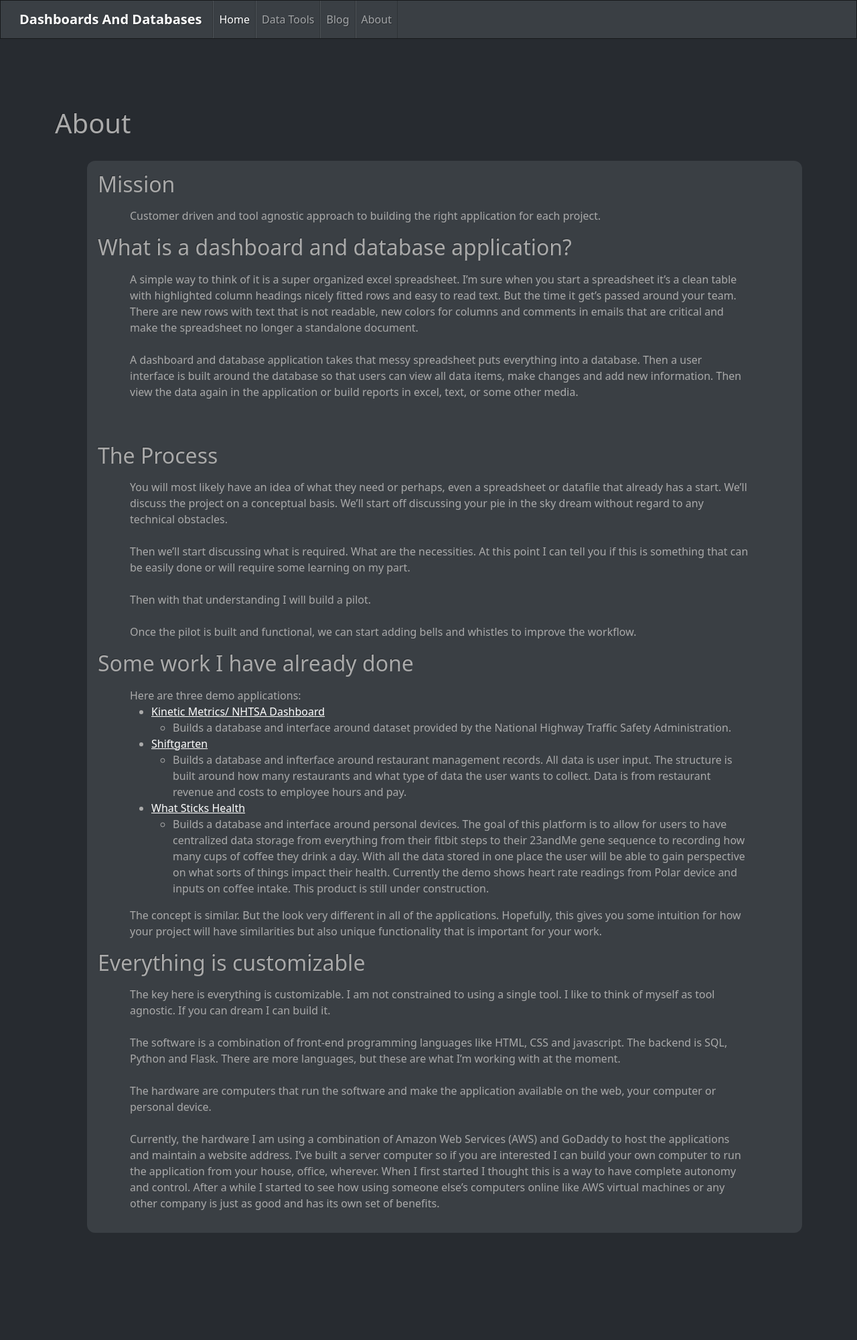
After one commit to costa-rica/dashAndData, a Flask app: page /about in a window 1280 px wide. The commit adds this page. Shown: the whole page at 67% size. Run offline with Flask 2, Linux system fonts and the light colour scheme; parts of the project's set-up code (start-up, migrations or seed data) failed here and were passed over; some libraries are stand-ins or nearby versions.

Commit message:
updated messaging in home page; added about draft

```diff
--- a/dashAndData/config.py
+++ b/dashAndData/config.py
@@ -24,8 +24,8 @@ class Config:
     SQLALCHEMY_DATABASE_URI = config.get('SQL_URI_DAD')
     # MAIL_SERVER = config.get('MAIL_SERVER_GOOGLE')
     # MAIL_PORT = config.get('MAIL_SERVER_GOOGLE')
-    MAIL_PASSWORD_TGE = config.get('MAIL_PASSWORD_TGE')
-    MAIL_USERNAME_TGE = config.get('MAIL_USERNAME_TGE')
+    MAIL_PASSWORD_DAD = config.get('MAIL_PASSWORD_DAD')
+    MAIL_USERNAME_DAD = config.get('MAIL_USERNAME_DAD')
     MAIL_SERVER_GD = config.get('MAIL_SERVER_GD')
     MAIL_PORT_GD = config.get('MAIL_PORT_GD')
     # UPLOADED_FILES_FOLDER = os.path.join(os.path.dirname(__file__), 'static/files')
--- a/dashAndData/main/routes.py
+++ b/dashAndData/main/routes.py
@@ -33,7 +33,7 @@ def home():
 #confirmation email
         msg_conf = EmailMessage()
         msg_conf['Subject'] = 'Message Sent to Dashboards and Databases'
-        msg_conf['From'] = current_app.config['MAIL_USERNAME_TGE']
+        msg_conf['From'] = current_app.config['MAIL_USERNAME_DAD']
         msg_conf['To'] = email_submit
         msg_conf.add_alternative(f"""\
 <!DOCTYPE html>
@@ -50,14 +50,14 @@ def home():
             smtp.ehlo()
             smtp.starttls()
             smtp.ehlo()
-            smtp.login(current_app.config['MAIL_USERNAME_TGE'],current_app.config['MAIL_PASSWORD_TGE'])
+            smtp.login(current_app.config['MAIL_USERNAME_DAD'],current_app.config['MAIL_PASSWORD_DAD'])
             smtp.send_message(msg_conf)
 
 #notification email
         msg_from_DandD = EmailMessage()
         msg_from_DandD['Subject'] = 'Message from Dashboards and Databases'
-        msg_from_DandD['From'] = current_app.config['MAIL_USERNAME_TGE']
-        msg_from_DandD['To'] = current_app.config['MAIL_USERNAME_TGE']
+        msg_from_DandD['From'] = current_app.config['MAIL_USERNAME_DAD']
+        msg_from_DandD['To'] = current_app.config['MAIL_USERNAME_DAD']
         msg_from_DandD.add_alternative(f"""\
 <!DOCTYPE html>
 <html>
@@ -73,7 +73,7 @@ def home():
             smtp.ehlo()
             smtp.starttls()
             smtp.ehlo()
-            smtp.login(current_app.config['MAIL_USERNAME_TGE'],current_app.config['MAIL_PASSWORD_TGE'])
+            smtp.login(current_app.config['MAIL_USERNAME_DAD'],current_app.config['MAIL_PASSWORD_DAD'])
             smtp.send_message(msg_from_DandD)
 
 
@@ -84,3 +84,8 @@ def home():
 
         # return redirect(url_for('main.home')+'#contactModal')
     return render_template('index.html')
+
+
+@main.route("/about", methods=["GET","POST"])
+def about():
+    return render_template('about.html')
--- a/dashAndData/static/css/main.css
+++ b/dashAndData/static/css/main.css
@@ -352,6 +352,11 @@ section.data_tools_main #logo_div_wsh img {
   width: 130px;
 }
 
+section.data_tools_main #logo_div_bls img {
+  border-radius: .75em;
+  width: 300px;
+}
+
 @media only screen and (max-width: 1010px) {
   #logo_div_km {
     display: none;
@@ -562,4 +567,16 @@ section.datatools_bls li:hover a {
 .buttonCol {
   text-align: center;
 }
+
+.sectionWriting_big {
+  padding: 1em;
+  margin-left: 3em;
+  background-color: var(--bs-gray-800);
+  border-radius: .75em;
+}
+
+.sectionWriting {
+  padding: .5em 4em 1em 3em;
+  /*background-color:rgb(180, 180, 0)*/
+}
 /*# sourceMappingURL=main.css.map */
--- a/dashAndData/static/css/main.scss
+++ b/dashAndData/static/css/main.scss
@@ -290,7 +290,6 @@ section.data_tools_main {
     }
     #logo_div_km{
         background-color: var(--bs-gray-400);
-
         border-radius: 50%;
         img {width:120px;margin: 0 0 20px 0;}
 
@@ -308,6 +307,12 @@ section.data_tools_main {
         img {
             border-radius: 50%;
             width: 130px;
+        }
+    }
+    #logo_div_bls{
+        img {
+            border-radius: .75em;
+            width:300px;
         }
     }
 }
@@ -457,3 +462,15 @@ section.datatools_bls {
 
 .buttonCol{ //width:10%;
     text-align: center;}
+
+//Blog About Pages
+.sectionWriting_big{
+    padding: 1em;
+    margin-left: 3em;
+    background-color: var(--bs-gray-800);
+    border-radius: .75em;
+}
+
+//.blogHeading1 h2{color: rgb(170, 170, 170);}
+//.blogHeading1 h4{color: rgb(120, 160, 170);}
+.sectionWriting {padding: .5em 4em 1em 3em; /*background-color:rgb(180, 180, 0)*/}
--- /dev/null
+++ b/dashAndData/templates/about.html
@@ -0,0 +1,90 @@
+{% extends "layout.html" %}
+
+{% block title %} data tools {% endblock %}
+
+{% block main %}
+<section class="about_main">
+    <div class="container">
+		<h1 >About</h1>
+        <br/>
+	<div class="sectionWriting_big">
+
+        <div class="blogHeading1" ><h2>Mission</h2></div>
+
+        <div class="sectionWriting">
+        Customer driven and tool agnostic approach to building the right application for each project.
+        </div>
+
+        <div class="blogHeading1" ><h2>What is a dashboard and database application?</h2></div>
+        <div class="sectionWriting">
+            A simple way to think of it is a super organized excel spreadsheet. I’m sure when you start a spreadsheet it’s a clean table with highlighted column headings nicely fitted rows and easy to read text. But the time it get’s passed around your team. There are new rows with text that is not readable, new colors for columns and comments in emails that are critical and make the spreadsheet no longer a standalone document.
+            <br/><br/>
+            A dashboard and database application takes that messy spreadsheet puts everything into a database. Then a user interface is built around the database so that users can view all data items, make changes and add new information. Then view the data again in the application or build reports in excel, text, or some other media.
+            <br/><br/>
+            <br/>
+        </div>
+
+
+        <div class="blogHeading1" ><h2>The Process</h2></div>
+        <div class="sectionWriting">
+            You will most likely have an idea of what they need or perhaps, even a spreadsheet or datafile that already has a start. We’ll discuss the project on a conceptual basis. We’ll start off discussing your pie in the sky dream without regard to any technical obstacles.
+            <br/><br/>
+            Then we’ll start discussing what is required. What are the necessities. At this point I can tell you if this is something that can be easily done or will require some learning on my part.
+            <br/><br/>
+            Then with that understanding I will build a pilot.
+            <br/><br/>
+            Once the pilot is built and functional, we can start adding bells and whistles to improve the workflow.
+        </div>
+
+
+        <div class="blogHeading1" ><h2>Some work I have already done</h2></div>
+        <div class="sectionWriting">
+
+                Here are three demo applications:
+                <ul>
+                    <li>
+                        <a href="https://demo.kmdashboard.dashboardsanddatabases.com"> Kinetic Metrics/ NHTSA Dashboard</a>
+                        <ul>
+                            <li>
+                                Builds a database and interface around dataset provided by the National Highway Traffic Safety Administration.
+                            </li>
+                        </ul>
+                    </li>
+
+                    <li>
+                        <a href="https://dev.shiftgarten.com/">Shiftgarten</a>
+                        <ul>
+                            <li>
+                                Builds a database and infterface around restaurant management records. All data is user input. The structure is built around how many restaurants and what type of data the user wants to collect. Data is from restaurant revenue and costs to employee hours and pay.
+                            </li>
+                        </ul>
+                    </li>
+                    <li>
+                        <a href="https://what-sticks-health.com/">What Sticks Health</a>
+                        <ul>
+                            <li>
+                                Builds a database and interface around personal devices. The goal of this platform is to allow for users to have centralized data storage from everything from their fitbit steps to their 23andMe gene sequence to recording how many cups of coffee they drink a day. With all the data stored in one place the user will be able to gain perspective on what sorts of things impact their health. Currently the demo shows heart rate readings from Polar device and inputs on coffee intake. This product is still under construction.
+                            </li>
+                        </ul>
+                    </li>
+                </ul>
+                The concept is similar. But the look very different in all of the applications. Hopefully, this gives you some intuition for how your project will have similarities but also unique functionality that is important for your work.
+        </div>
+
+
+        <div class="blogHeading1" ><h2>Everything is customizable</h2></div>
+        <div class="sectionWriting">
+            The key here is everything is customizable. I am not constrained to using a single tool. I like to think of myself as tool agnostic. If you can dream I can build it.
+            <br/><br/>
+            The software is a combination of front-end programming languages like HTML, CSS and javascript. The backend is SQL, Python and Flask.  There are more languages, but these are what I’m working with at the moment.
+            <br/><br/>
+            The hardware are computers that run the software and make the application available on the web, your computer or personal device.
+            <br/><br/>
+            Currently, the hardware I am using a combination of Amazon Web Services (AWS) and GoDaddy to host the applications and maintain a website address. I’ve built a server computer so if you are interested I can build your own computer to run the application from your house, office, wherever. When I first started I thought this is a way to have complete autonomy and control. After a while I started to see how using someone else’s computers online like AWS virtual machines or any other company is just as good and has its own set of benefits.
+        </div>
+
+
+    </div>
+    </div>
+</section>
+{% endblock %}
--- a/dashAndData/templates/layout.html
+++ b/dashAndData/templates/layout.html
@@ -33,13 +33,13 @@
           </a>
         </li>
         <li class="nav-item">
-          <a class="nav-link" href="/dataTools">Data Tools</a>
+          <a class="nav-link" href="{{ url_for('datatools.dataTools') }}">Data Tools</a>
         </li>
         <li class="nav-item">
           <a class="nav-link" href="#">Blog</a>
         </li>
         <li class="nav-item">
-          <a class="nav-link" href="#">About</a>
+          <a class="nav-link" href="{{ url_for('main.about') }}">About</a>
         </li>
 
       </ul>
```
Also changed, not shown: dashAndData/datatools/blsSearch/routes.py (+10 -1 lines), dashAndData/datatools/blsSearch/utils.py (+67 -59 lines), dashAndData/templates/dataTools.html (+7 -3 lines), dashAndData/static/images/bls.logo.png (added), dashAndData/static/images/shiftgarten_dashboard_2.PNG (deleted), 2 other files.
